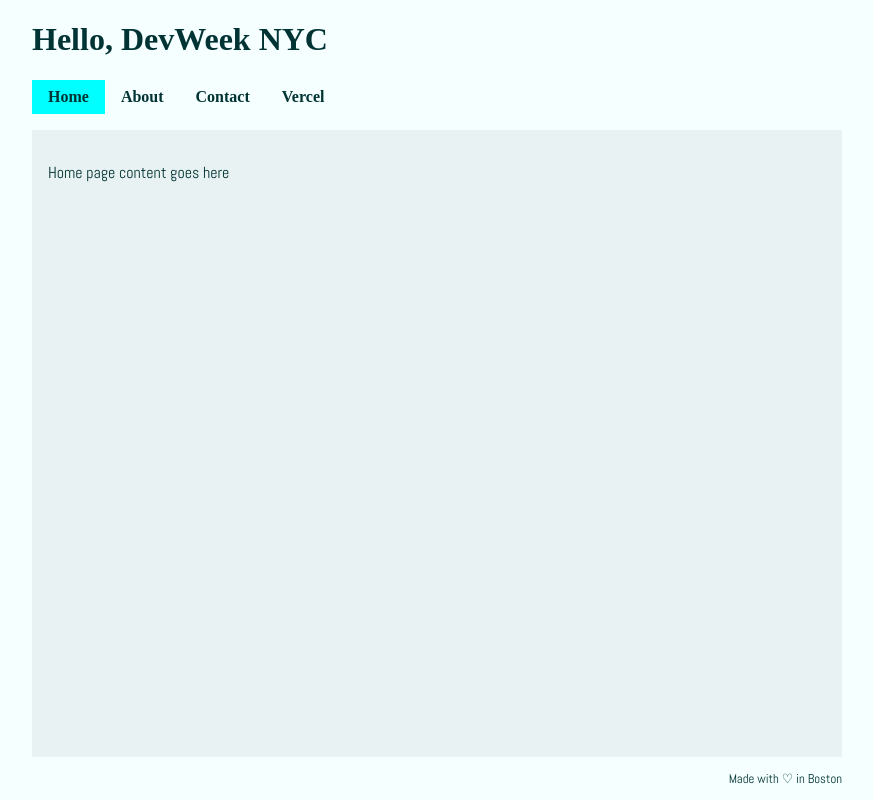
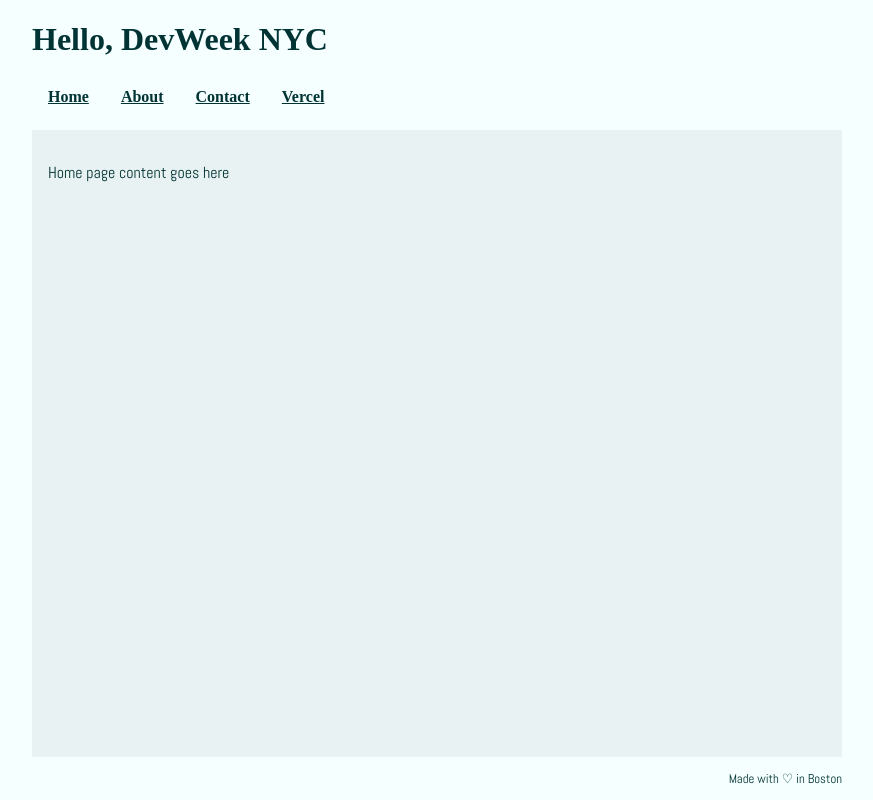
Before and after one commit to allpwrfulroot/nextjs-workshop-archive, a Next.js app: page / in a window 1280 px wide. Shown: the whole page, without its empty margins (203-1076 px from the left). Built offline with nearby package versions, Linux system fonts and the light colour scheme; a web font is replaced by a local one.

Commit message:
chapter 2

```diff
--- a/components/Layout/nav-link.js
+++ b/components/Layout/nav-link.js
@@ -1,7 +1,5 @@
 import React from 'react'
 import PropTypes from 'prop-types'
-import Link from 'next/link'
-import { useRouter } from 'next/router'
 import styled from 'styled-components'
 
 const StyledLink = styled.a`
@@ -24,14 +22,7 @@ const StyledLink = styled.a`
 `
 
 function NavLink({ href, children }) {
-  const { pathname } = useRouter()
-  const path = pathname.split('/')[1]
-  const isActive = path ? href.includes(path) : href === '/'
-  return (
-    <Link href={href}>
-      <StyledLink isActive={isActive}>{children}</StyledLink>
-    </Link>
-  )
+  return <StyledLink href={href}>{children}</StyledLink>
 }
 
 NavLink.propTypes = {
```
Also changed, not shown: pages/repos/[repo].js (deleted, +0 -23 lines), pages/repos/index.js (deleted, +0 -30 lines), 1 other file (tests, documents, lock files or other folders).
